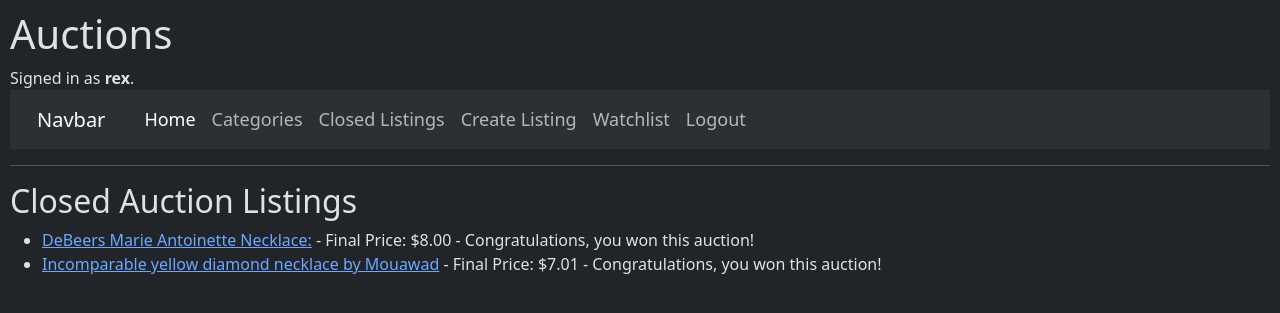
After one commit to RexRowan/commerce, a Django app: page /closed/ in a window 1280 px wide. The commit adds this page. Shown: the top 313 px of the page. Run offline with Django 3.2, Linux system fonts and the light colour scheme; a user stored in the database is signed in; data comes from the database, SQL or seed files in the repository.

Commit message:
added closed listing page

```diff
--- a/commerce/auctions/models.py
+++ b/commerce/auctions/models.py
@@ -25,6 +25,13 @@ class AuctionListing(models.Model):
     def __str__(self):
         return f"{self.title} ({'Active' if self.active else 'Closed'})"
 
+    @property
+    def winner(self):
+        if not self.active:  # Check if the auction is closed
+            winning_bid = self.bids.filter(bid_amount=self.current_bid).first()
+            return winning_bid.user if winning_bid else None
+        return None
+
 class Bid(models.Model):
     listing = models.ForeignKey(AuctionListing, on_delete=models.CASCADE, related_name="bids")
     user = models.ForeignKey(User, on_delete=models.CASCADE, related_name="bids")
--- /dev/null
+++ b/commerce/auctions/templates/auctions/closed_listings.html
@@ -0,0 +1,22 @@
+{% extends "auctions/layout.html" %}
+
+{% block body %}
+<div>
+    <h2>Closed Auction Listings</h2>
+    {% if closed_listings %}
+        <ul>
+            {% for listing in closed_listings %}
+                <li>
+                    <a href="{% url 'listing_detail' listing.id %}">{{ listing.title }}</a>
+                    - Final Price: ${{ listing.current_bid }}
+                    {% if request.user == listing.winner %}
+                        - Congratulations, you won this auction!
+                    {% endif %}
+                </li>
+            {% endfor %}
+        </ul>
+    {% else %}
+        <p>No closed auctions at the moment.</p>
+    {% endif %}
+</div>
+{% endblock %}
--- a/commerce/auctions/templates/auctions/layout.html
+++ b/commerce/auctions/templates/auctions/layout.html
@@ -37,6 +37,9 @@
                 <a class="nav-link" href="{% url 'view_categories' %}">Categories</a>
             </li>
             <li class="nav-item">
+                <a class="nav-link" href="{% url 'closed_listings' %}">Closed Listings</a>
+            </li>
+            <li class="nav-item">
                 <a class="nav-link" href="{% url 'create_listing' %}">Create Listing</a>
             </li>
             <li class="nav-item">
--- a/commerce/auctions/urls.py
+++ b/commerce/auctions/urls.py
@@ -12,4 +12,5 @@ urlpatterns = [
     path("watchlist/", views.view_watchlist, name="view_watchlist"),
     path("categories/", views.view_categories, name="view_categories"),
     path("category/<int:category_id>/", views.view_category_listings, name="view_category_listings"),
+    path('closed/', views.closed_listings, name='closed_listings'),
 ]
--- a/commerce/auctions/views.py
+++ b/commerce/auctions/views.py
@@ -84,6 +84,12 @@ def view_watchlist(request):
     user = request.user
     watchlist_items = user.watchlist.all()
     return render(request, "auctions/watchlist.html", {"watchlist_items": watchlist_items})
+
+@login_required
+def closed_listings(request):
+    # Get all closed listings
+    closed_listings = AuctionListing.objects.filter(active=False)
+    return render(request, "auctions/closed_listings.html", {"closed_listings": closed_listings})
 
 def listing_detail(request, listing_id):
     listing = get_object_or_404(AuctionListing, pk=listing_id)
```
